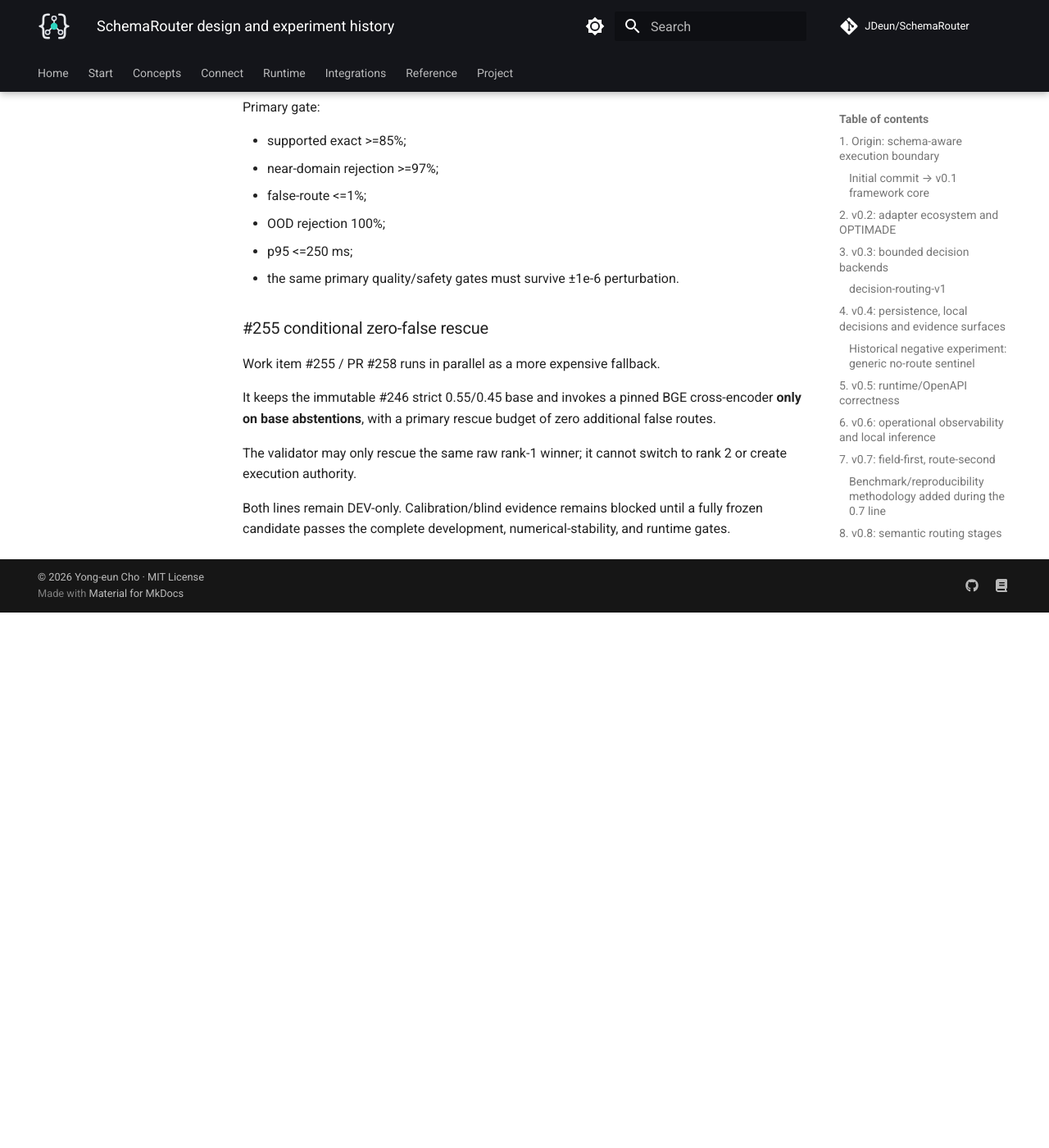
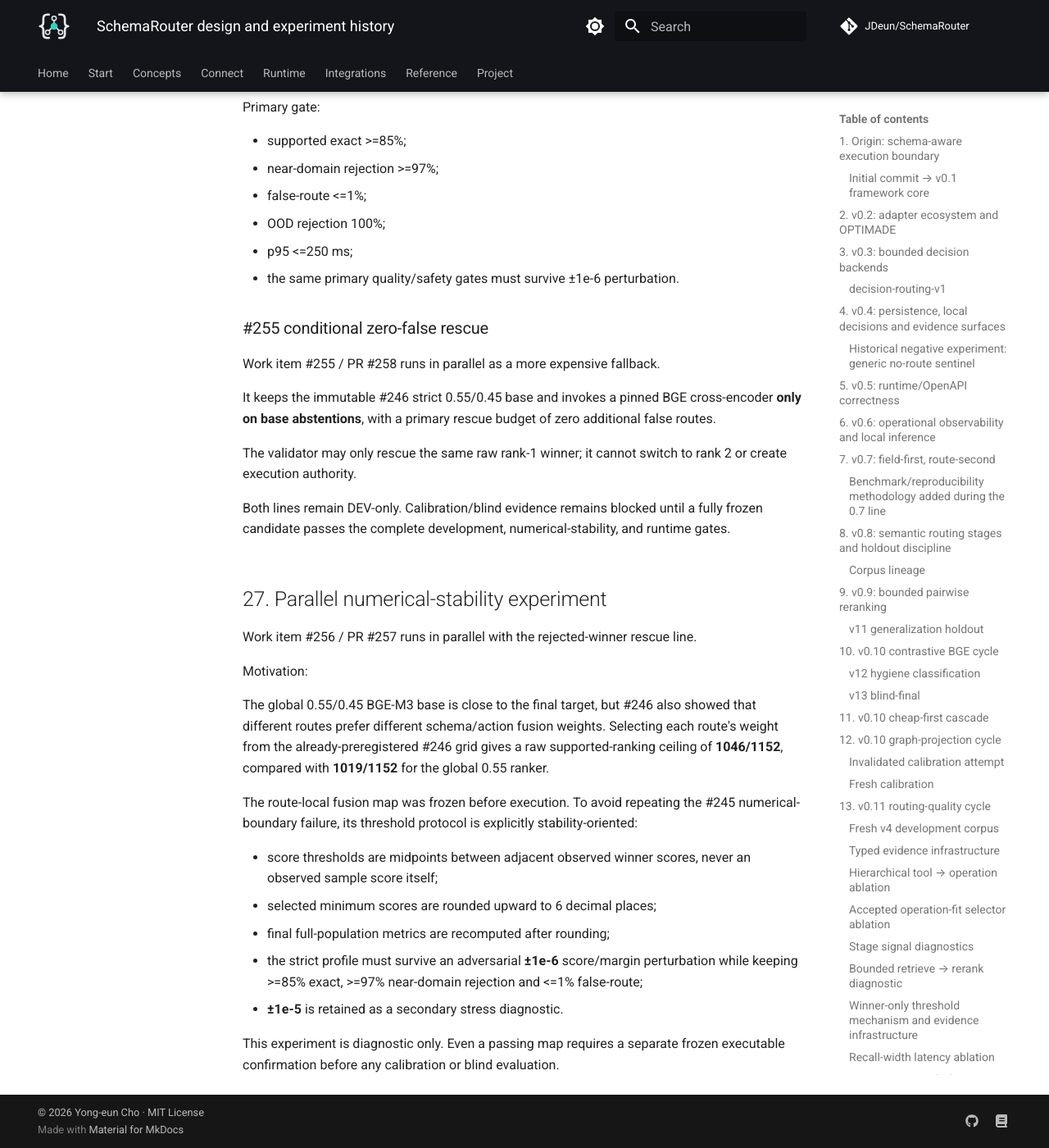
Before and after one commit to JDeun/SchemaRouter, an MkDocs documentation site: the page built from docs/research/design-and-experiment-history.md, in a window 1280 px wide and 1400 px high, scrolled down 27705 px. Shown: the whole window at 82% size. Built offline with MkDocs 1.6.1 and Material for MkDocs 9.7.7, drawn with Linux system fonts in a browser that asks for light colours; comment, search, counter and statistics services are not loaded; before the commit the page ends 28452 px from its top, so only the background shows below that.

Commit message:
docs: record parallel stable route-local fusion experiment

```diff
--- a/docs/research/design-and-experiment-history.md
+++ b/docs/research/design-and-experiment-history.md
@@ -932,3 +932,22 @@ It keeps the immutable #246 strict 0.55/0.45 base and invokes a pinned BGE cross
 The validator may only rescue the same raw rank-1 winner; it cannot switch to rank 2 or create execution authority.
 
 Both lines remain DEV-only. Calibration/blind evidence remains blocked until a fully frozen candidate passes the complete development, numerical-stability, and runtime gates.
+
+
+## 27. Parallel numerical-stability experiment
+
+Work item #256 / PR #257 runs in parallel with the rejected-winner rescue line.
+
+Motivation:
+
+The global 0.55/0.45 BGE-M3 base is close to the final target, but #246 also showed that different routes prefer different schema/action fusion weights. Selecting each route's weight from the already-preregistered #246 grid gives a raw supported-ranking ceiling of **1046/1152**, compared with **1019/1152** for the global 0.55 ranker.
+
+The route-local fusion map was frozen before execution. To avoid repeating the #245 numerical-boundary failure, its threshold protocol is explicitly stability-oriented:
+
+- score thresholds are midpoints between adjacent observed winner scores, never an observed sample score itself;
+- selected minimum scores are rounded upward to 6 decimal places;
+- final full-population metrics are recomputed after rounding;
+- the strict profile must survive an adversarial **±1e-6** score/margin perturbation while keeping >=85% exact, >=97% near-domain rejection and <=1% false-route;
+- **±1e-5** is retained as a secondary stress diagnostic.
+
+This experiment is diagnostic only. Even a passing map requires a separate frozen executable confirmation before any calibration or blind evaluation.
```
